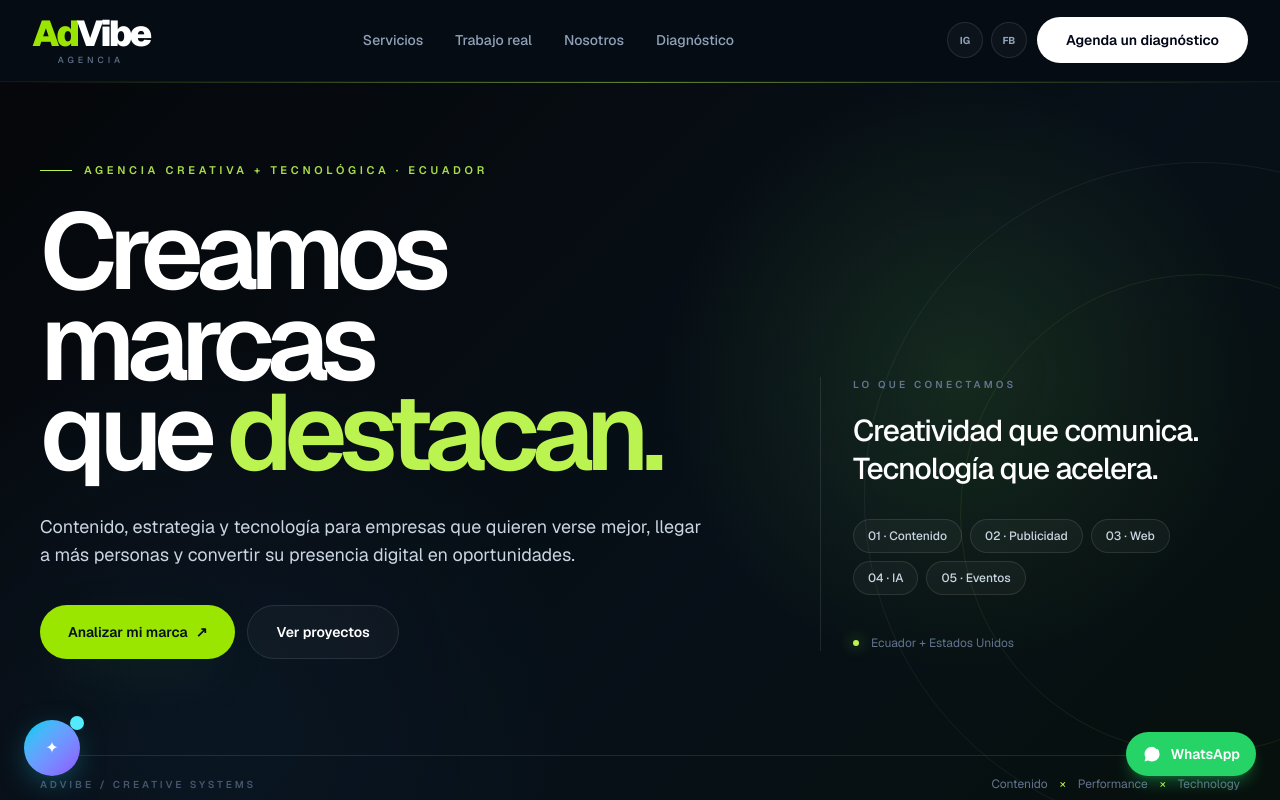
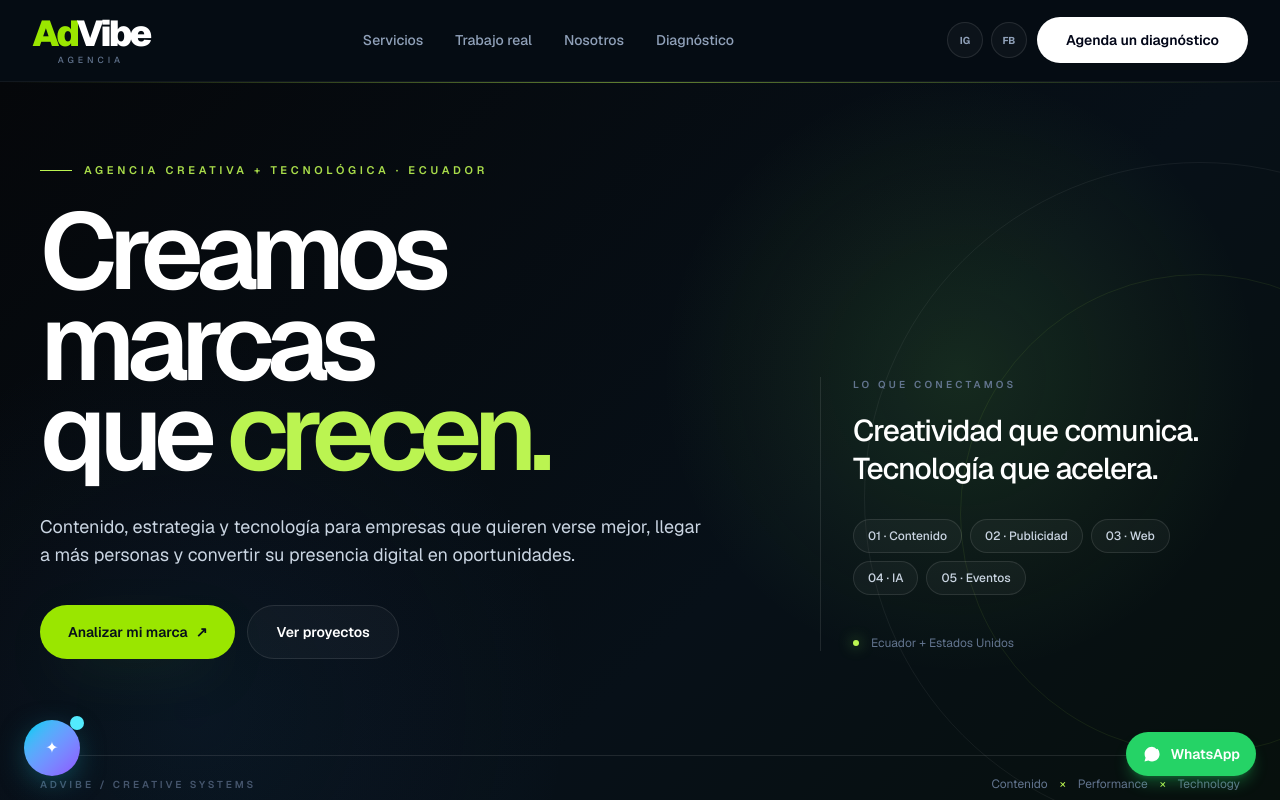
Before and after one commit to pablowebster94-sudo/advibe, a Next.js app: page / in a window 1280 px wide. Shown: the top 800 px of the page. Built offline with nearby package versions, Linux system fonts and the light colour scheme.

Commit message:
feat: restore rotating hero message

```diff
--- a/components/Hero.tsx
+++ b/components/Hero.tsx
@@ -1,12 +1,23 @@
 "use client";
 
-import { motion } from "framer-motion";
+import { motion, AnimatePresence } from "framer-motion";
+import { useEffect, useState } from "react";
 import Button from "@/components/ui/Button";
 import EventButton from "@/components/EventButton";
 
 const highlights = ["Contenido", "Publicidad", "Web", "IA", "Eventos"];
+const rotatingWords = ["destacan.", "venden.", "crecen."];
 
 export default function Hero() {
+  const [wordIndex, setWordIndex] = useState(0);
+
+  useEffect(() => {
+    const interval = window.setInterval(() => {
+      setWordIndex((current) => (current + 1) % rotatingWords.length);
+    }, 2400);
+    return () => window.clearInterval(interval);
+  }, []);
+
   return (
     <section id="home" className="relative isolate overflow-hidden bg-[#05070a] px-6 pb-24 pt-12 sm:pb-28 sm:pt-16 lg:px-10 lg:pb-32 lg:pt-20">
       <div className="absolute inset-0 -z-10 bg-[radial-gradient(circle_at_75%_35%,rgba(120,217,79,0.13),transparent_27%),radial-gradient(circle_at_15%_75%,rgba(36,86,145,0.12),transparent_30%),linear-gradient(135deg,#05070a_0%,#071018_58%,#07100b_100%)]" />
@@ -22,7 +33,13 @@ export default function Hero() {
             </motion.p>
             <h1 className="max-w-5xl text-[clamp(3.7rem,8.4vw,8.4rem)] font-semibold leading-[0.84] tracking-[-0.075em] text-white">
               <motion.span initial={{ opacity: 0, y: 36 }} animate={{ opacity: 1, y: 0 }} transition={{ duration: .7, ease: [0.22,1,0.36,1] }} className="block">Creamos marcas</motion.span>
-              <motion.span initial={{ opacity: 0, y: 36 }} animate={{ opacity: 1, y: 0 }} transition={{ duration: .7, delay: .08, ease: [0.22,1,0.36,1] }} className="block">que <span className="text-lime-300">destacan.</span></motion.span>
+              <motion.span initial={{ opacity: 0, y: 36 }} animate={{ opacity: 1, y: 0 }} transition={{ duration: .7, delay: .08, ease: [0.22,1,0.36,1] }} className="block">que <span className="relative inline-block min-w-[4.6ch] text-lime-300 align-baseline">
+                <AnimatePresence mode="wait" initial={false}>
+                  <motion.span key={rotatingWords[wordIndex]} initial={{ opacity: 0, y: 18 }} animate={{ opacity: 1, y: 0 }} exit={{ opacity: 0, y: -18 }} transition={{ duration: .35, ease: [0.22,1,0.36,1] }} className="inline-block">
+                    {rotatingWords[wordIndex]}
+                  </motion.span>
+                </AnimatePresence>
+              </span></motion.span>
             </h1>
             <motion.p initial={{ opacity: 0, y: 18 }} animate={{ opacity: 1, y: 0 }} transition={{ duration: .65, delay: .25 }} className="mt-9 max-w-2xl text-base leading-7 text-slate-300 sm:text-lg">
               Contenido, estrategia y tecnología para empresas que quieren verse mejor, llegar a más personas y convertir su presencia digital en oportunidades.
```
